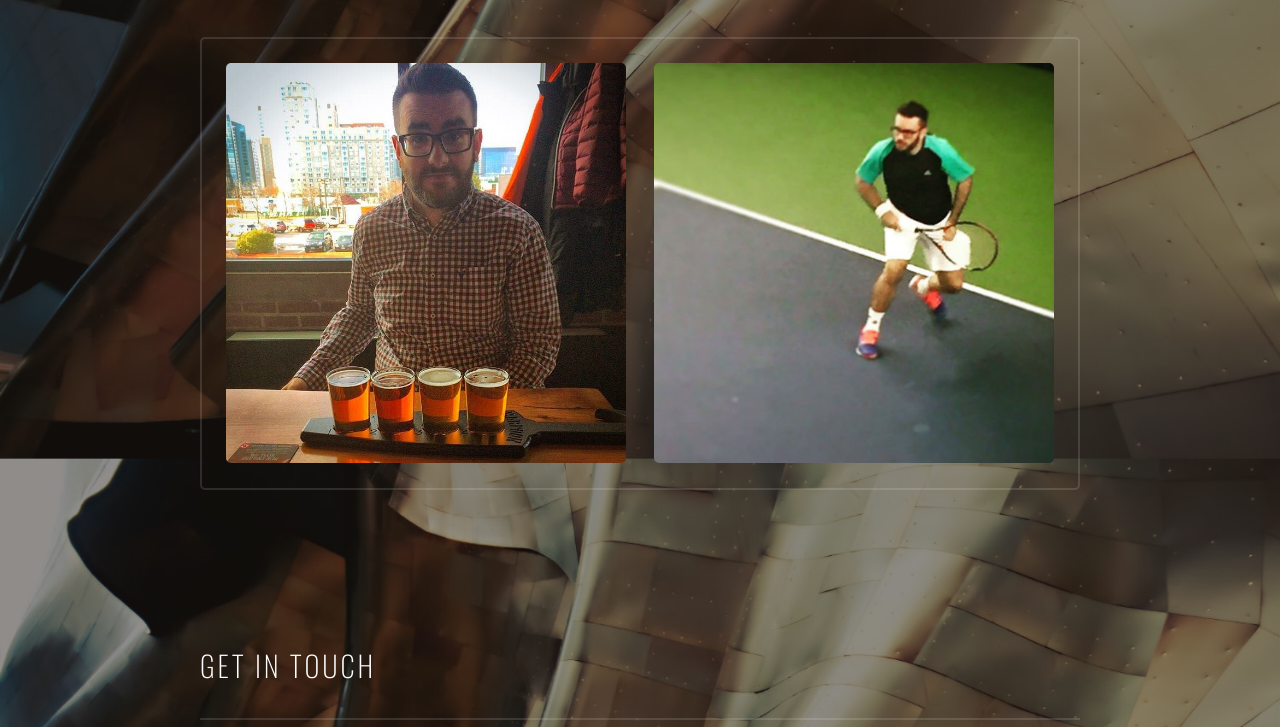
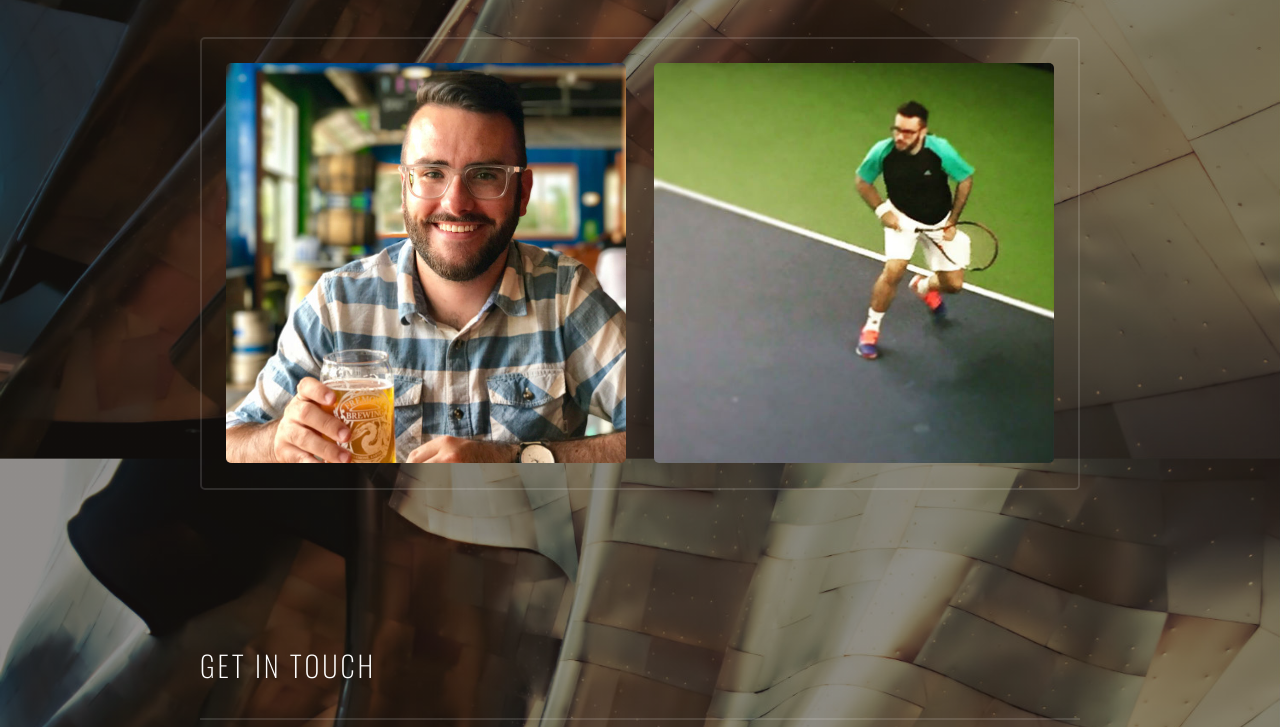
Before and after one commit to angryadam/amyers.io, a plain HTML site: page index.html in a window 1280 px wide. Shown: the part 2941-3668 px from the top of the page. Drawn offline with nearby package versions, Linux system fonts and the light colour scheme.

Commit message:
Updates the beer picture and the pdf of my resume.

```diff
--- a/index.html
+++ b/index.html
@@ -106,7 +106,7 @@
 						<section class="box">
 
 							<div class="row uniform">
-								<div class="6u fit"><span class="image fit"><img src="images/boston.jpg" alt="" /></span></div>
+								<div class="6u fit"><span class="image fit"><img src="images/adam.jpg" alt="" /></span></div>
 								<div class="6u fit"><span class="image fit"><img src="images/tennis.jpg" alt="" /></span></div>
 							</div>
 						</section>
```
Also changed, not shown: images/adam.jpg (added), images/boston.jpg (deleted), 3 other files.
